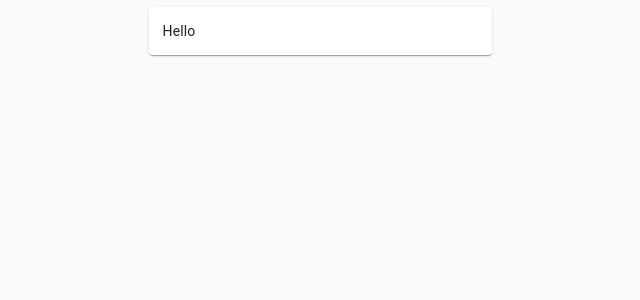
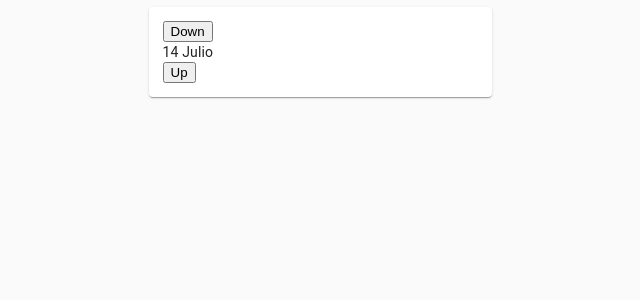
Before and after one commit to aronysalvador/AdmisionFront, a React (Create React App) app: page / in a window 1280 px wide. Shown: the top 300 px of the page, without its empty margins (320-960 px from the left). Built offline with nearby package versions, Linux system fonts and the light colour scheme.

Commit message:
Implementar logica componente

```diff
--- a/src/components/FechaSiniestro/FechaSiniestro.jsx
+++ b/src/components/FechaSiniestro/FechaSiniestro.jsx
@@ -1,9 +1,74 @@
-import React from "react";
+import React, { useEffect, useState } from "react";
+import { meses } from "../../util/meses";
 
 const FechaSiniestro = () => {
+  const [days, setDays] = useState(() => {
+    return new Date().getDate();
+  });
+
+  const [month, setMonth] = useState(() => {
+    return new Date().getMonth() + 1;
+  });
+
+  const [year, setYear] = useState(() => {
+    return new Date().getFullYear();
+  });
+
+  const [monthLastDay, setMonthLastDay] = useState(() => {
+    return new Date(year, month, 0).getDate();
+  });
+
+  useEffect(() => {
+    if (days < 1) {
+      if (month === 1 && days < 1) {
+        setMonth(12);
+        setDays(31);
+        setYear((y) => --y);
+      } else {
+        setMonth((m) => --m);
+        setDays(new Date(year, month - 1, 0).getDate());
+        setMonthLastDay(new Date(year, month - 1, 0).getDate());
+      }
+    }
+    if (days > monthLastDay) {
+      if (month === 12 && days > 31) {
+        setMonth(1);
+        setDays(1);
+        setYear((y) => ++y);
+      } else {
+        setMonth((m) => ++m);
+        setDays(1);
+        setMonthLastDay(new Date(year, month + 1, 0).getDate());
+      }
+    }
+  }, [days, month, year, monthLastDay]);
+
+  const { name: monthName } = meses.find((x) => x.id === month);
+  console.log({ days, monthName, year, monthLastDay });
+
   return (
-    <div>
-      <h1>Hello</h1>
+    <div className="fecha-container">
+      <div className="caja">
+        <button
+          onClick={() => {
+            setDays((d) => --d);
+          }}
+        >
+          Down
+        </button>
+      </div>
+      <div className="caja">
+        <span>{`${days} ${monthName}`}</span>
+      </div>
+      <div className="caja">
+        <button
+          onClick={() => {
+            setDays((d) => ++d);
+          }}
+        >
+          Up
+        </button>
+      </div>
     </div>
   );
 };
--- a/src/containers/FechaHoraSiniestro/FechaHoraSiniestro.jsx
+++ b/src/containers/FechaHoraSiniestro/FechaHoraSiniestro.jsx
@@ -1,7 +1,8 @@
 import React from "react";
+import FechaSiniestro from "../../components/FechaSiniestro/FechaSiniestro";
 
 const FechaHoraSiniestro = () => {
-  return <div>Hello</div>;
+  return <FechaSiniestro />;
 };
 
 export default FechaHoraSiniestro;
--- /dev/null
+++ b/src/util/meses.js
@@ -0,0 +1,14 @@
+export const meses = [
+  { id: 1, name: "Enero" },
+  { id: 2, name: "Febrero" },
+  { id: 3, name: "Marzo" },
+  { id: 4, name: "Abril" },
+  { id: 5, name: "Mayo" },
+  { id: 6, name: "Junio" },
+  { id: 7, name: "Julio" },
+  { id: 8, name: "Agosto" },
+  { id: 9, name: "Septiembre" },
+  { id: 10, name: "Octubre" },
+  { id: 11, name: "Noviembre" },
+  { id: 12, name: "Diciembre" },
+];
```
